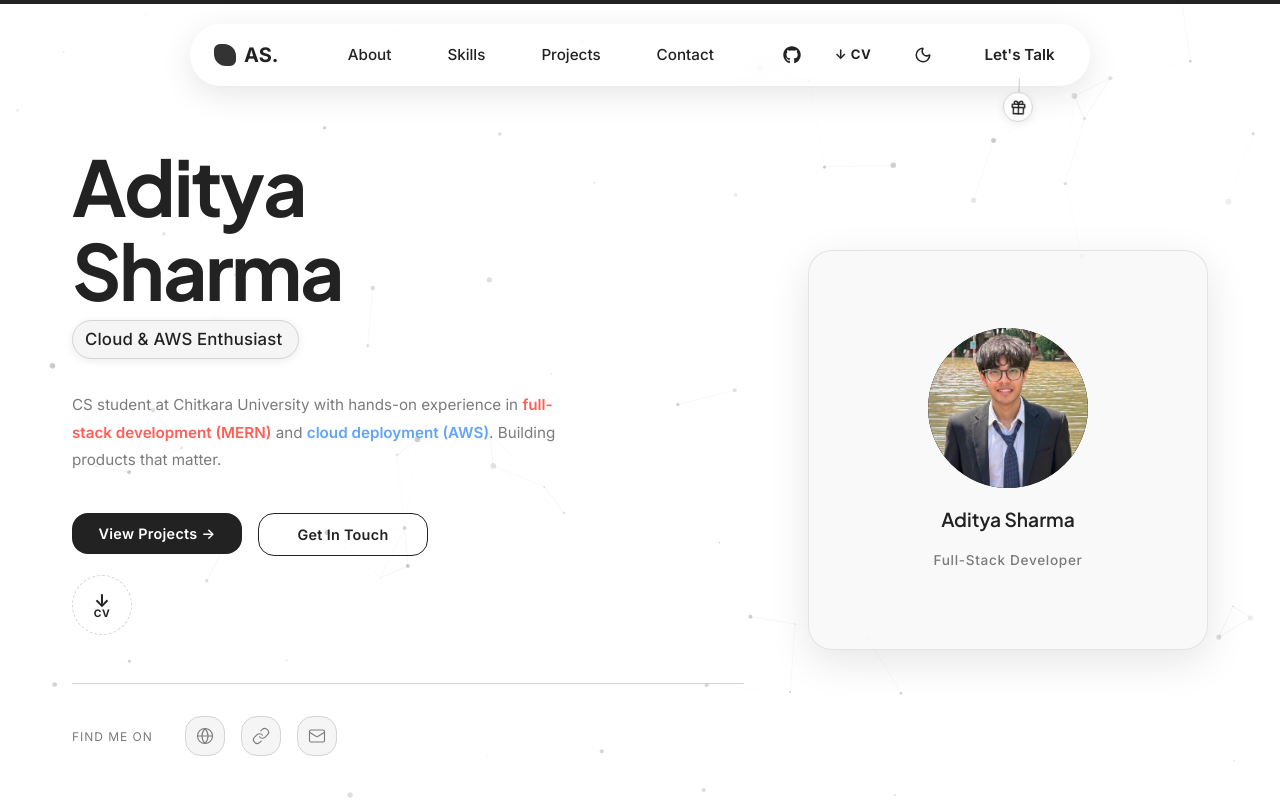
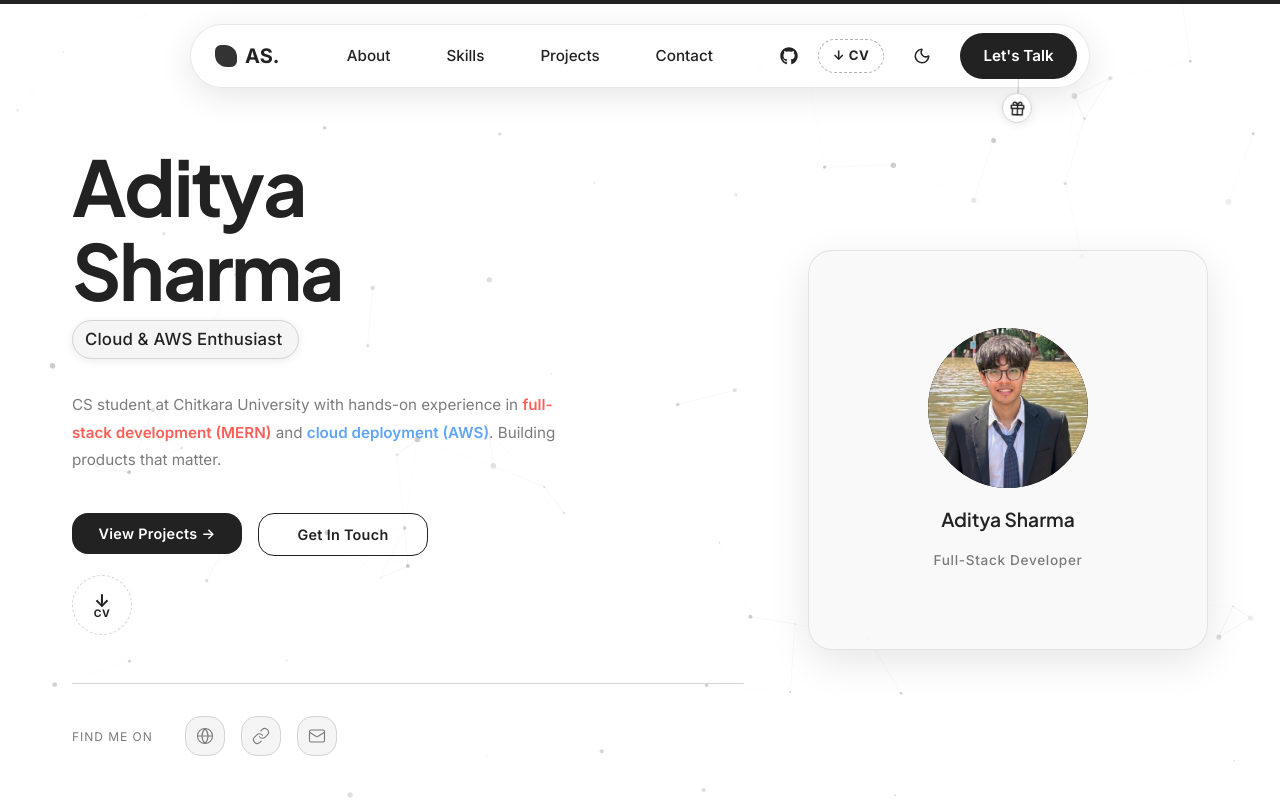
Before and after one commit to fearsomecity/port_adi, a React (Vite) app: page / in a window 1280 px wide. Shown: the top 800 px of the page. Built offline with nearby package versions, Linux system fonts and the light colour scheme.

Commit message:
Fix: Add missing CSS custom properties for navbar glass effect

```diff
--- a/src/styles/globals.css
+++ b/src/styles/globals.css
@@ -57,6 +57,11 @@
   --space-lg: 2.5rem;
   --space-xl: 4rem;
   --space-2xl: 6rem;
+
+  /* Navbar & Component Variables */
+  --bg: var(--bg-primary);
+  --text: var(--text-primary);
+  --text-h: var(--text-primary);
 }
 
 /* Dark Mode Variables — Pitch Matte Black */
@@ -93,6 +98,11 @@
   --shadow-sm: 0 2px 10px rgba(0, 0, 0, 0.5);
   --shadow-md: 0 4px 20px rgba(0, 0, 0, 0.6);
   --shadow-lg: 0 12px 40px rgba(0, 0, 0, 0.7);
+
+  /* Navbar & Component Variables */
+  --bg: var(--bg-primary);
+  --text: var(--text-primary);
+  --text-h: var(--text-primary);
 }
 
 /* Typography Highlights */
```
